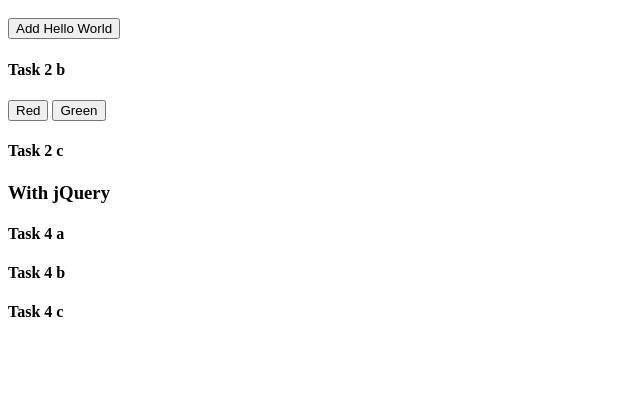
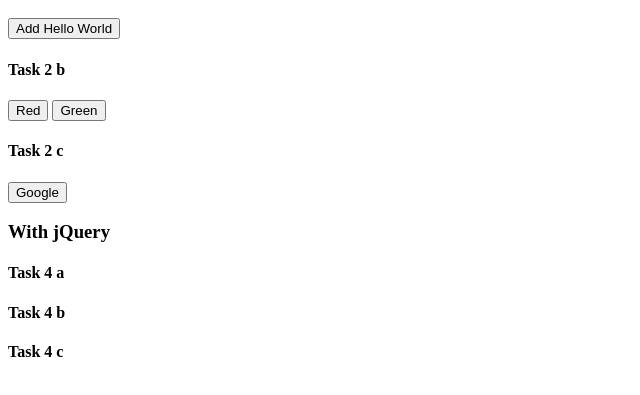
Before and after one commit to zishan696/dom-manipulation, a plain HTML site: page index.html in a window 1280 px wide. Shown: the part 89-484 px from the top of the page, without its empty margins (0-640 px from the left). Drawn offline with Linux system fonts and the light colour scheme.

Commit message:
Task Complete

```diff
--- a/index.html
+++ b/index.html
@@ -13,6 +13,7 @@
 <button onclick="changeBGcolor(event)">Red</button>
 <button onclick="changeBGcolor(event)">Green</button>
     <h4>Task 2 c</h4>
+    <button onclick="redirectToGoogle()">Google</button>
 
 
     <!-- ***** -->
--- a/script.js
+++ b/script.js
@@ -23,4 +23,9 @@ function changeBGcolor(event){
     }
 }
 
+//Task 2c
+function redirectToGoogle(){
+    window.location.assign('http://google.com')
+}
+
 /* Task 4 using jQuery */
```
